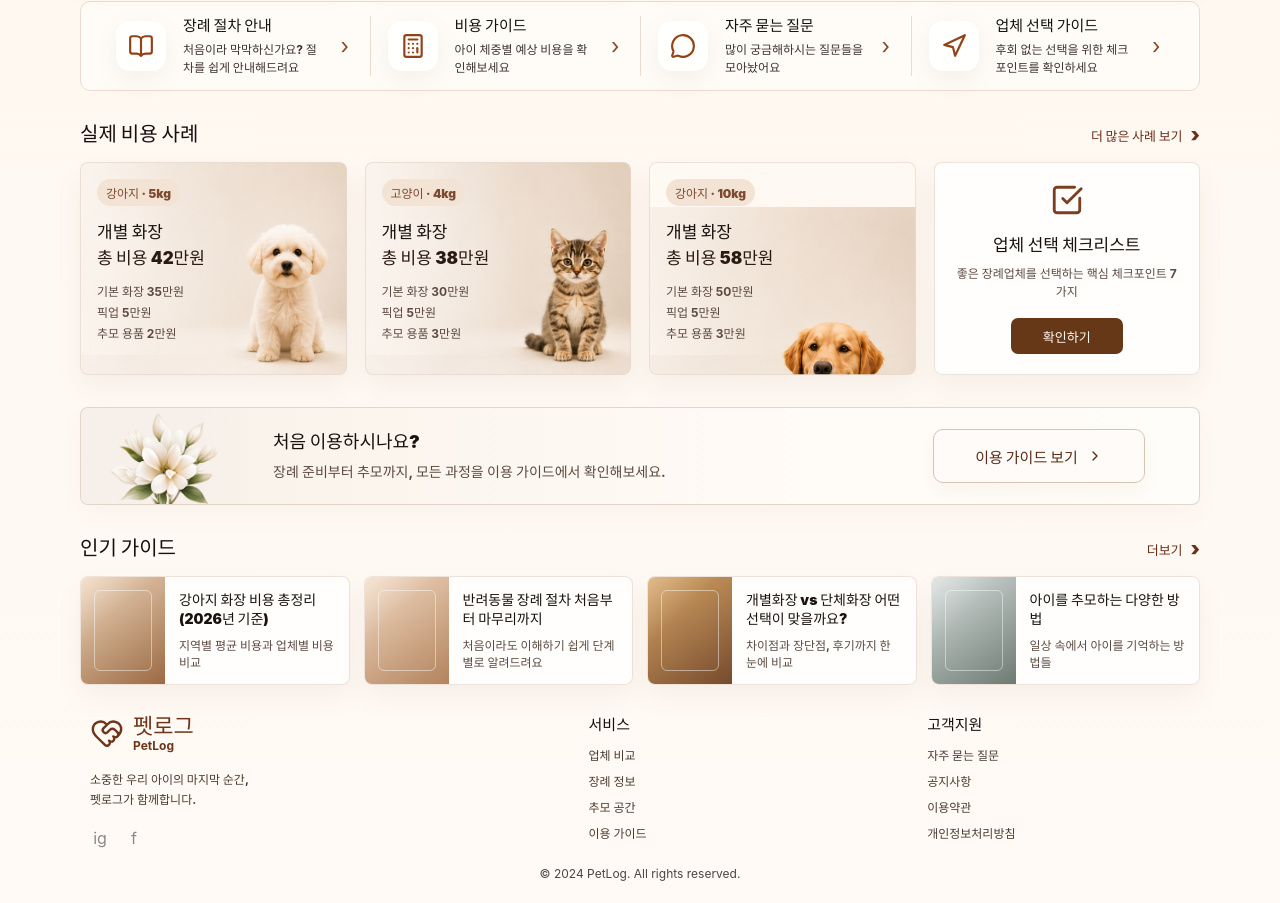
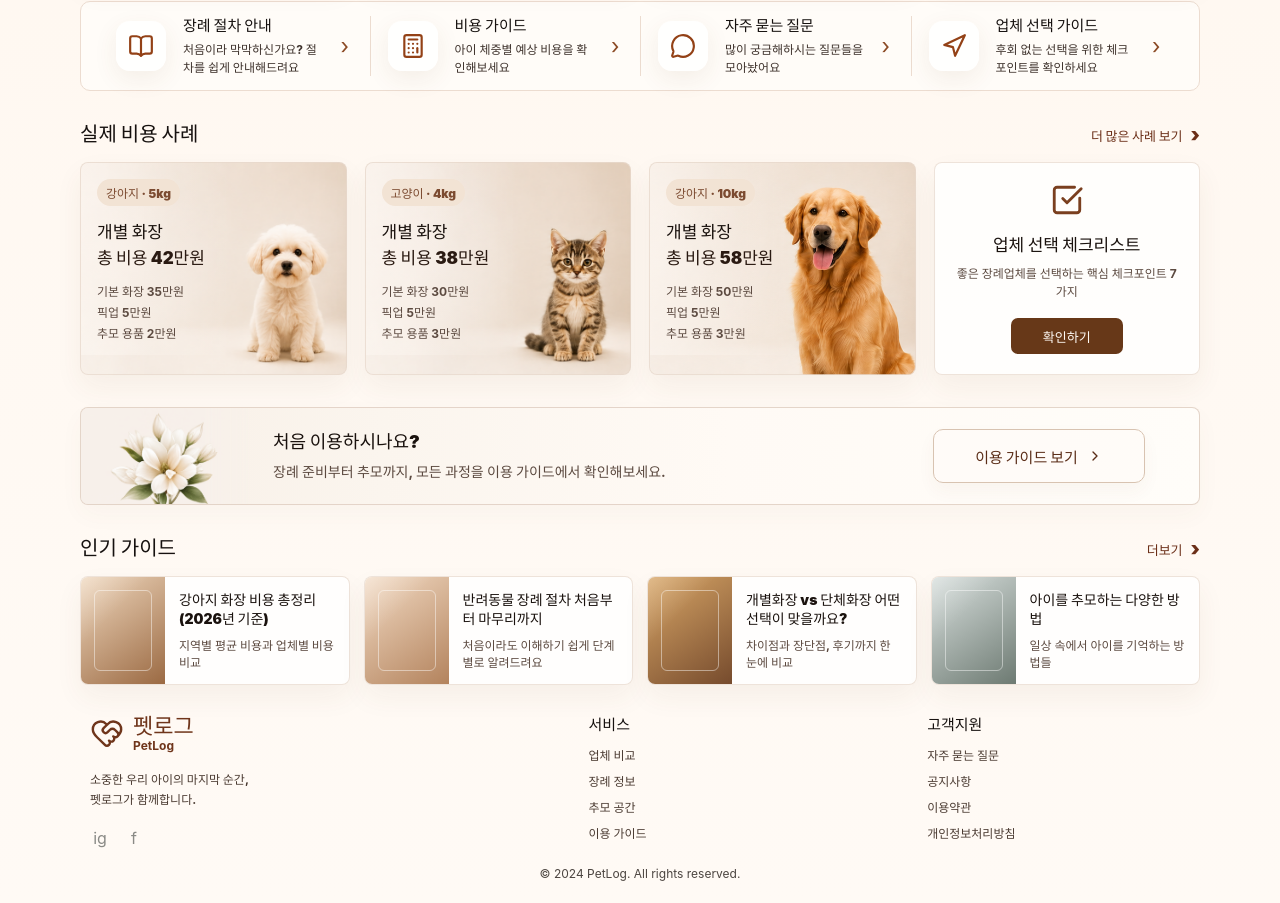
Before and after one commit to jogabi/petlog-web, a React (Vite) app: page / in a window 1280 px wide. Shown: the part 907-1810 px from the top of the page. Built offline with nearby package versions, Linux system fonts and the light colour scheme; no server answers.

Commit message:
Refine background image positioning and sizing in cost card styles within App.css for enhanced visual consistency.

```diff
--- a/src/App.css
+++ b/src/App.css
@@ -617,8 +617,8 @@ button {
 
 .cost-bg-3 {
   background-image: url('./assets/cost-case-3.png');
-  background-position: right 38% top -23%;
-  background-size: 148% auto;
+  background-position: right 38% center;
+  background-size: 142% auto;
 }
 
 .cost-copy {
```
